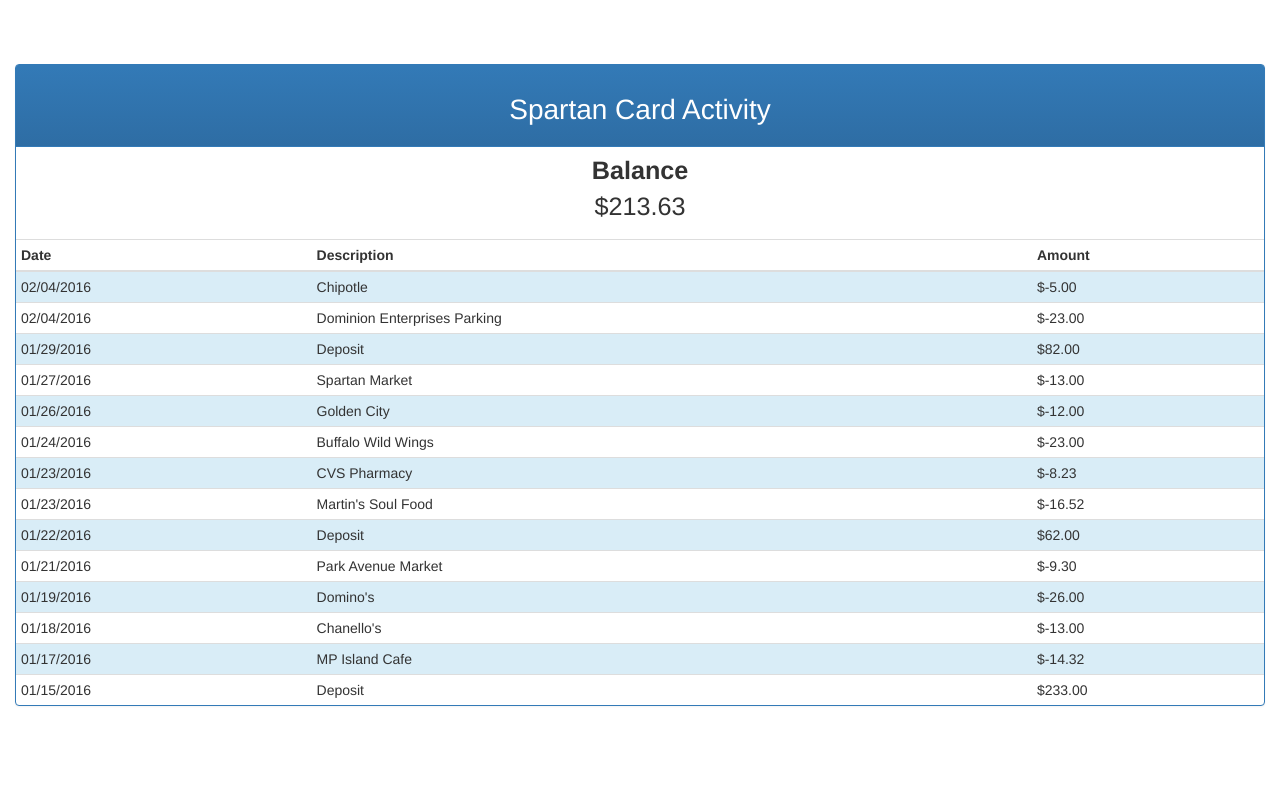
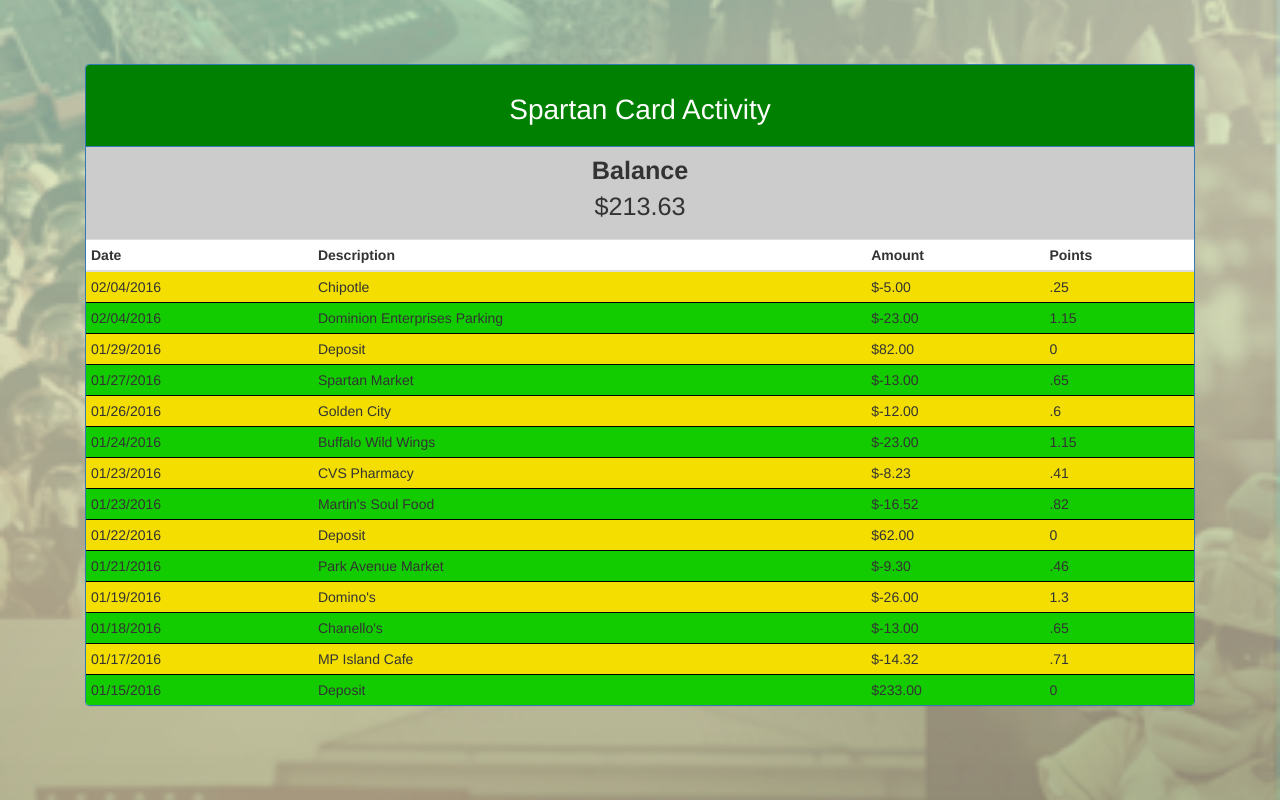
Before and after one commit to desmond1993/NSUHAck2016, a PHP site: page /Account_Balance.php in a window 1280 px wide. Run offline with PHP 8.4, Linux system fonts and the light colour scheme.

Commit message:
updated backgrounds

```diff
--- a/Account_Balance.php
+++ b/Account_Balance.php
@@ -7,7 +7,6 @@
 <link rel="stylesheet" href="https://maxcdn.bootstrapcdn.com/bootstrap/3.3.6/css/bootstrap.min.css" integrity="sha384-1q8mTJOASx8j1Au+a5WDVnPi2lkFfwwEAa8hDDdjZlpLegxhjVME1fgjWPGmkzs7" crossorigin="anonymous">
 <script src="https://ajax.googleapis.com/ajax/libs/jquery/2.2.0/jquery.min.js"></script>
 <!-- Optional theme -->
-<link rel="stylesheet" href="https://maxcdn.bootstrapcdn.com/bootstrap/3.3.6/css/bootstrap-theme.min.css" integrity="sha384-fLW2N01lMqjakBkx3l/M9EahuwpSfeNvV63J5ezn3uZzapT0u7EYsXMjQV+0En5r" crossorigin="anonymous">
 
 <!-- Latest compiled and minified JavaScript -->
 <script src="https://maxcdn.bootstrapcdn.com/bootstrap/3.3.6/js/bootstrap.min.js" integrity="sha384-0mSbJDEHialfmuBBQP6A4Qrprq5OVfW37PRR3j5ELqxss1yVqOtnepnHVP9aJ7xS" crossorigin="anonymous"></script>
@@ -16,15 +15,38 @@
 <title>Account Balance</title>
 <style>
 html{
-	margin-top:5%;
+background: url(nsubackground.png) no-repeat center center fixed;
+  -webkit-background-size: cover;
+  -moz-background-size: cover;
+  -o-background-size: cover;
+  background-size: cover;
+  margin-top:5%;
+}
+.table>tbody>tr.info>td{
+  background-color:#F3DE00;
+  border-color:black;
+  color:#333;
+}
+.table>tbody>tr.info2>td{
+  background-color:#13CC00;
+  border-color:black;
+  color:#333;
 }
 .header{
 	text-align:center;
 	font-size:2em;
+  border-color:black;
+  background-color:green;
 
 }
 .panelpanel-primary{
 	color:#1AB212;
+  background:transparent;
+  border-color:black;
+}
+.panel-primary>.panel-heading{
+  background-color:green;
+  bakcground-image: linear-gradient(to bottom,#23CB00 0,#23CB12 100%);
 }
 .bal{
 	font-size:1.8em;
@@ -34,6 +56,9 @@ html{
 	margin:auto;
 	text-align:center;
 }
+.info{
+  background-color:#04B404;
+}
 .balcent{
 	margin-top:-10px;
 	text-align:center;
@@ -41,10 +66,26 @@ html{
     width:  2px;
     height: 2px;
 }
+.col-lg-12{
+  background:transparent;
+}
+.container{
+  background:transparent;
+}
+body{
+  background:transparent;
+}
+.panel-heading{
+  background-color:green;
+}
+.panel-body{
+  background-color:#CCC;
+}
 </style>
 </head>
 
 <body>
+<div class="container">
 <div class="col-lg-12">
   <div class="panel panel-primary">
     <div class="panel-heading">
@@ -71,84 +112,101 @@ html{
             <th>Date</th>
             <th>Description</th>
             <th>Amount</th>
+            <th>Points</th>
           </tr>
         </thead>
         <tbody>
           <tr class="info">
-          	<td>02/04/2016</td>
+          	<td class="info">02/04/2016</td>
           	<td>Chipotle</td>
           	<td>$-5.00</td>
+            <td>.25</td>
           </tr>
           <tr class="info2">
           	<td>02/04/2016</td>
           	<td>Dominion Enterprises Parking</td>
           	<td>$-23.00</td>
+            <td>1.15</td>
            </tr>
           <tr class="info">
           	<td>01/29/2016</td>
           	<td>Deposit</td>
           	<td>$82.00</td>
+            <td>0</td>
           </tr>
           <tr class="info2">
           	<td>01/27/2016</td>
           	<td>Spartan Market</td>
           	<td>$-13.00</td>
+            <td>.65</td>
            </tr>
            <tr class="info">
           	<td>01/26/2016</td>
           	<td>Golden City</td>
           	<td>$-12.00</td>
+            <td>.6</td>
           </tr>
           <tr class="info2">
           	<td>01/24/2016</td>
           	<td>Buffalo Wild Wings</td>
           	<td>$-23.00</td>
+            <td>1.15</td>
+
            </tr>
            <tr class="info">
           	<td>01/23/2016</td>
           	<td>CVS Pharmacy</td>
           	<td>$-8.23</td>
+            <td>.41</td>
           </tr>
           <tr class="info2">
           	<td>01/23/2016</td>
           	<td>Martin's Soul Food</td>
           	<td>$-16.52</td>
+            <td>.82</td>
            </tr>
            <tr class="info">
           	<td>01/22/2016</td>
           	<td>Deposit</td>
           	<td>$62.00</td>
+            <td>0</td>
           </tr>
           <tr class="info2">
           	<td>01/21/2016</td>
           	<td>Park Avenue Market</td>
           	<td>$-9.30</td>
+            <td>.46</td>
            </tr>
            <tr class="info">
           	<td>01/19/2016</td>
           	<td>Domino's</td>
           	<td>$-26.00</td>
+            <td>1.3</td>
           </tr>
           <tr class="info2">
           	<td>01/18/2016</td>
           	<td>Chanello's</td>
           	<td>$-13.00</td>
+            <td>.65</td>
            </tr>
            <tr class="info">
           	<td>01/17/2016</td>
           	<td>MP Island Cafe</td>
           	<td>$-14.32</td>
+            <td>.71</td>
           </tr>
           <tr class="info2">
           	<td>01/15/2016</td>
           	<td>Deposit</td>
           	<td>$233.00</td>
+            <td>0</td>
            </tr>
                 </tbody>
         </table>
     </div>
   </div>
 </div>
+</div>
 </body>
 
 </html>
```
Also changed, not shown: Merchants.php (+9 -0 lines), newevent.php (+10 -0 lines), NSUbackground.png (added).
